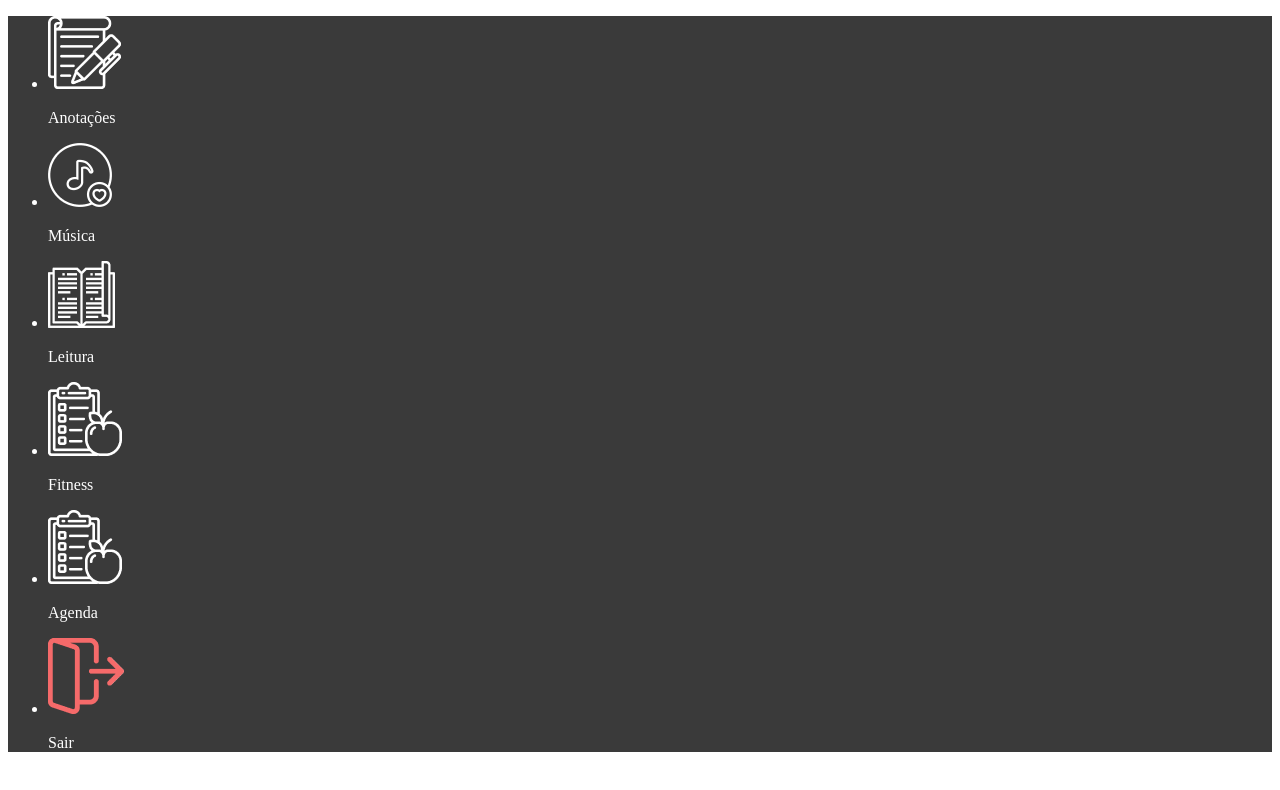
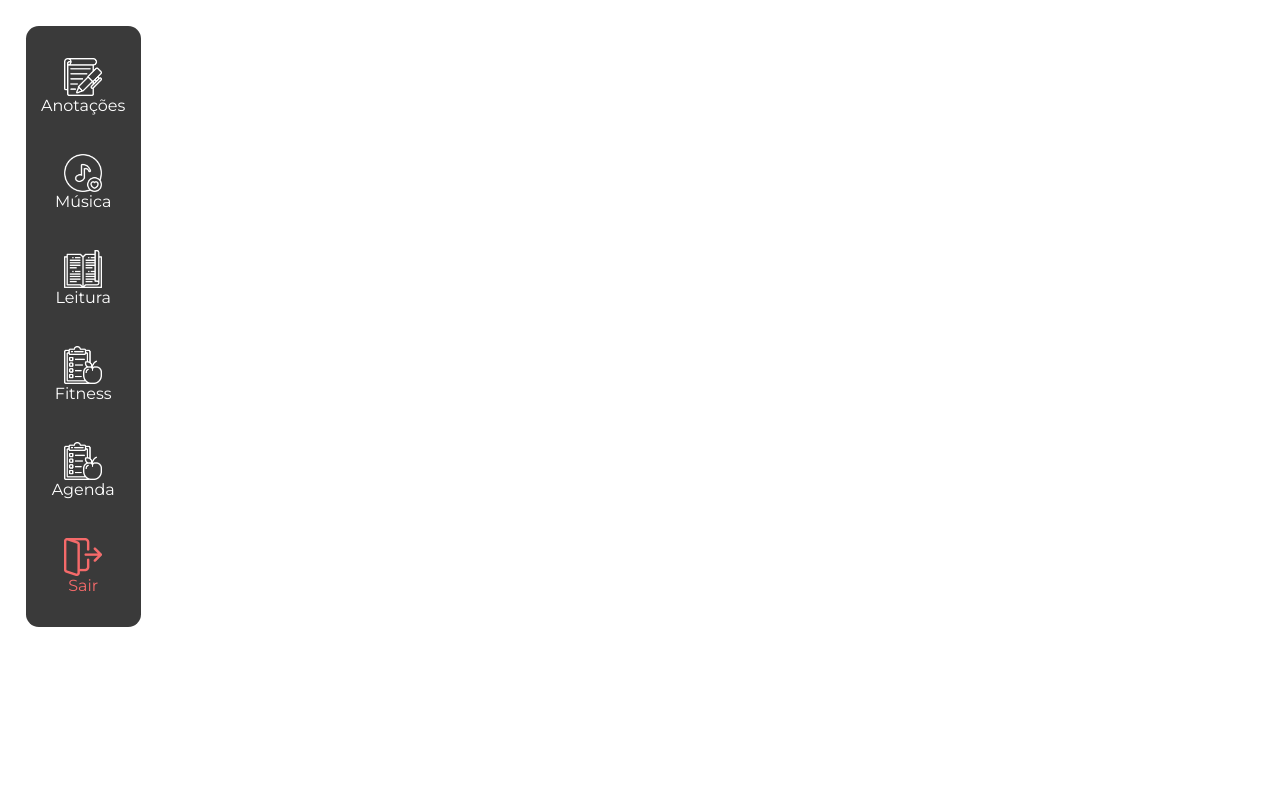
Before and after one commit to GrupoZonaLeste/Calmo, a React (Vite) app: page / in a window 1280 px wide. Shown: the top 790 px of the page. Built offline with nearby package versions, Linux system fonts and the light colour scheme.

Commit message:
Componente SideBar e Fonte

```diff
--- a/src/components/SideBar.css
+++ b/src/components/SideBar.css
@@ -1,4 +1,49 @@
+*{
+    margin: 0;
+    padding: 0;
+}
+
 nav{
+    display: flex;
+    flex-direction: column;
+    justify-content: center;
+    align-items: center;
+    text-align: center;
+    padding: 1vw;
+    width: 7vw;
+    height: 45vw;
+    margin: 2vw;
     background-color: #3A3A3A;
     color: #FFFFFF;
+    border-radius: 1vw;
 }
+
+ul{
+    display: flex;
+    flex-direction: column;
+    align-items: center;
+    justify-content: space-around;
+    width: 100%;
+    height: 100%;
+}
+
+li{
+    display: flex;
+    flex-direction:column;
+    align-items: center;
+    list-style: none;
+    transition: 0.5 all;
+    background-color: aqua;
+    width: 0vw;
+}
+
+img{
+    height: 3vw;
+    width: 3vw;
+}
+
+li:hover{
+    opacity: 0.5;
+    transition: 0.5 all;
+    cursor: pointer;
+}
--- a/src/components/SideBar.jsx
+++ b/src/components/SideBar.jsx
@@ -1,4 +1,3 @@
-import React from 'react'
 import Ianotacao from '../assets/icons/anotacao.png'
 import Imusica from '../assets/icons/musica.png'
 import Ileitura from '../assets/icons/leitura.png'
@@ -33,7 +32,7 @@ const SideBar = () => {
             </li>
             <li>
                 <img src={Isair} alt="Icon Sair" />
-                <p>Sair</p>
+                <p style={{color : '#F56A6A'}}>Sair</p>
             </li>
         </ul>
 
--- a/src/index.css
+++ b/src/index.css
@@ -0,0 +1,5 @@
+@import url('https://fonts.googleapis.com/css2?family=Montserrat:ital,wght@0,100..900;1,100..900&display=swap');
+
+*{
+    font-family: "Montserrat", sans-serif;
+}
```
